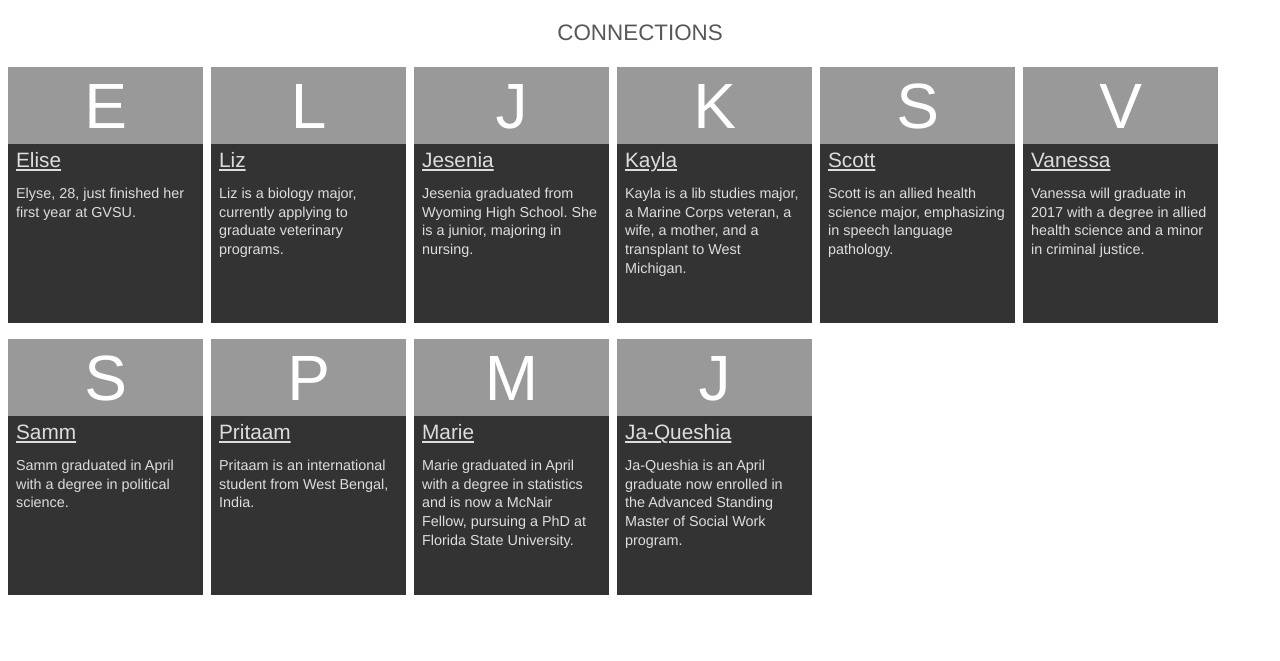
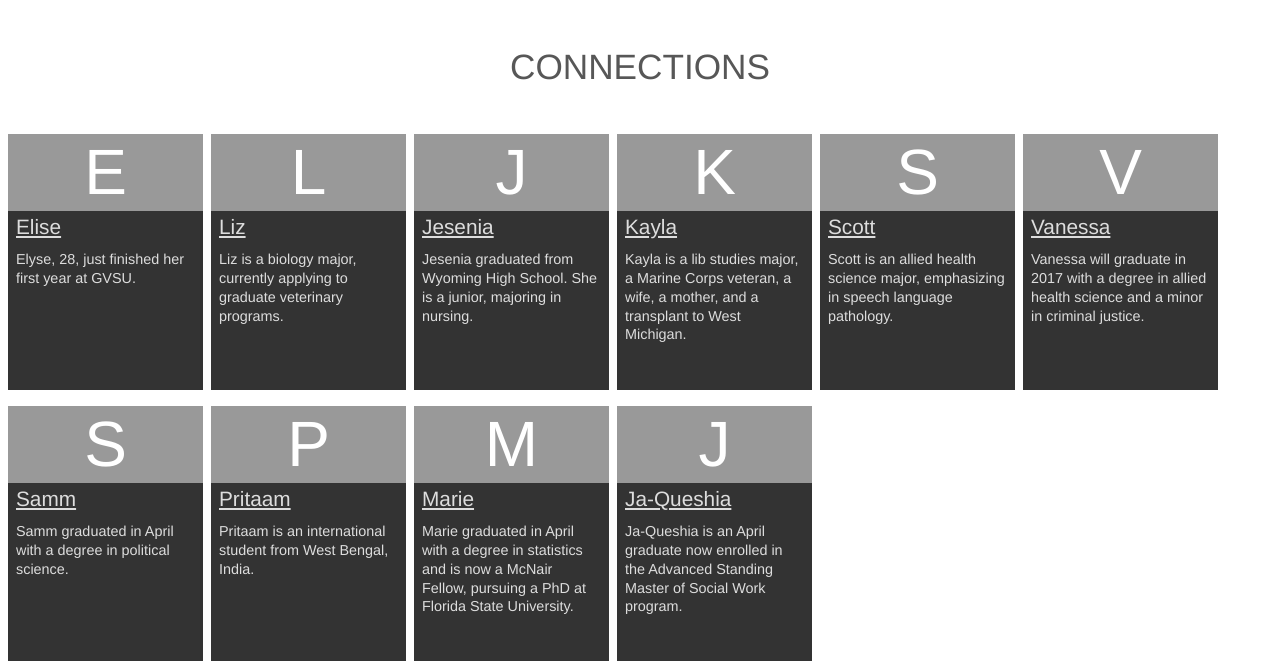
Before and after one commit to gvsulib/connections, a PHP site: page / in a window 1280 px wide. Shown: the top 661 px of the page. Run offline with PHP 8.4, Linux system fonts and the light colour scheme.

Commit message:
Tweaked heading size

```diff
--- a/inc/styles.css
+++ b/inc/styles.css
@@ -60,8 +60,8 @@ body {
 
 h1 {
 	text-align: center;
-	margin: 1em 0;
-	font-size: 1.4em;
+	margin: 1.4em 0;
+	font-size: 2.2em;
 }
 
 h1 a {
```
